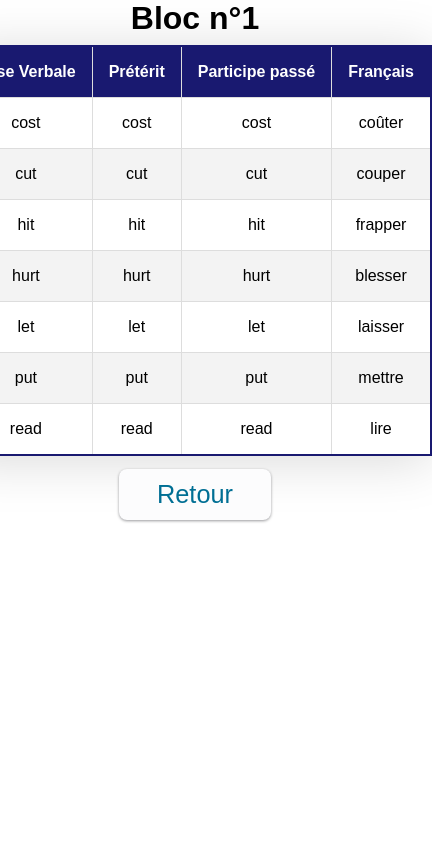
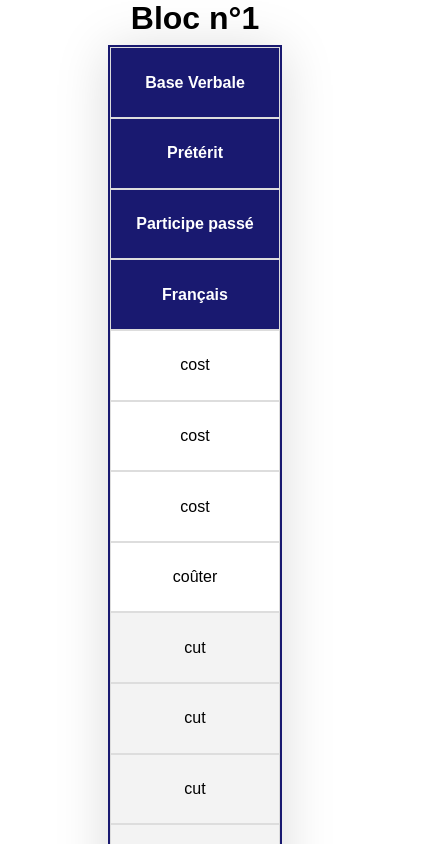
Before and after one commit to PotatoesSQL/VerbMaster, a plain HTML site: page verbes.html in a window 390 px wide. Both pictures are taken after a click on the button "Afficher Bloc 1". Shown: the top 844 px of the page, 432 px wide, since content can reach past the window. Drawn offline with Linux system fonts and the light colour scheme.

Commit message:
finally Responsive working

```diff
--- a/src/css/verbs.css
+++ b/src/css/verbs.css
@@ -22,6 +22,7 @@ body {
     border: 2px solid midnightblue;
     width: 100%;
     overflow-x: auto;
+
 }
 
 thead tr {
@@ -32,10 +33,11 @@ thead tr {
 
 th,
 td {
-    padding: 0.7rem;
+    padding: 3vh;
     text-align: center;
     border: 1px solid #ddd;
     white-space: nowrap;
+
 }
 
 tbody tr:nth-child(even) {
@@ -111,6 +113,7 @@ h1 {
 }
 
 @media screen and (max-width: 550px) {
+
     .button-view,
     .button-view1,
     .button-view2,
@@ -128,7 +131,8 @@ h1 {
 
     th,
     td {
-        padding: 1rem;
+        padding: 3vh;
+        display: block;
     }
 
     .table-style {
```
